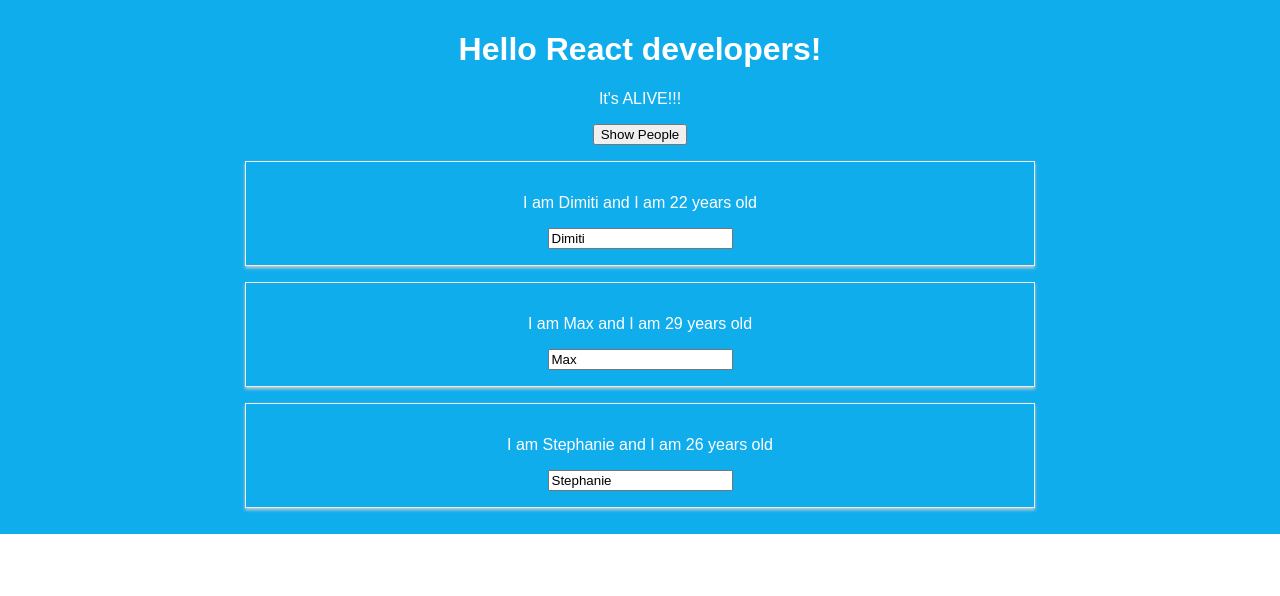
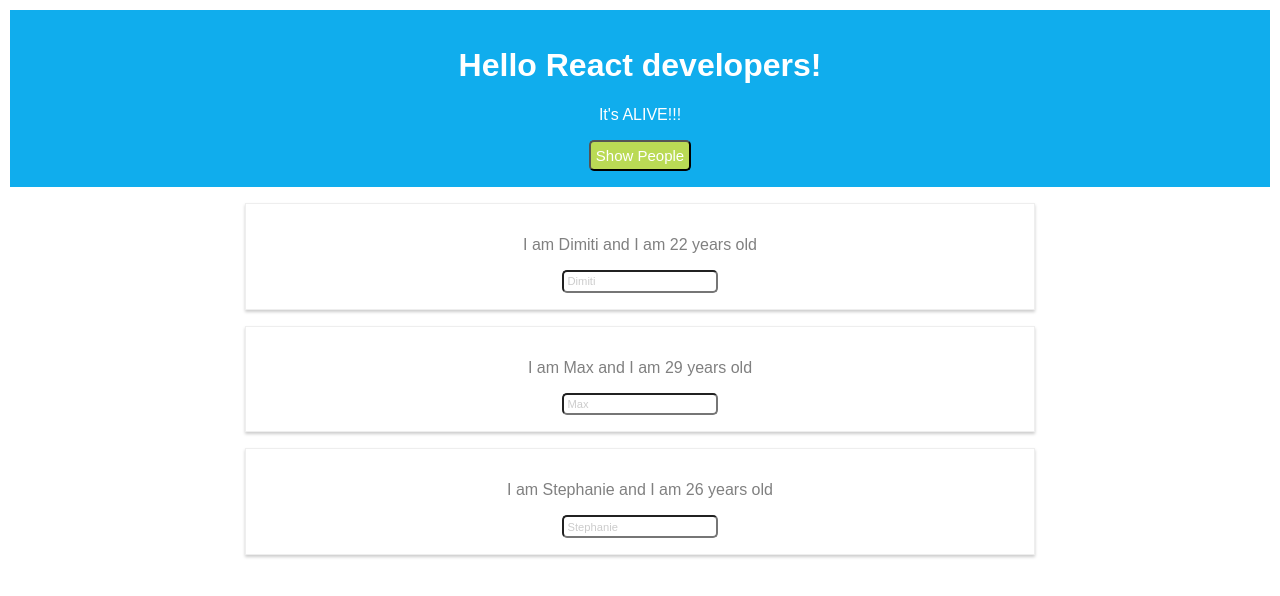
Before and after one commit to d-ivashchuk/academind-react, a React (Create React App) app: page / in a window 1280 px wide. Both pictures are taken after a click on the button "Show People". Shown: the top 596 px of the page. Built offline with nearby package versions, Linux system fonts and the light colour scheme.

Commit message:
add styled-components styling

```diff
--- a/package.json
+++ b/package.json
@@ -6,7 +6,8 @@
     "radium": "^0.24.0",
     "react": "^16.4.0",
     "react-dom": "^16.4.0",
-    "react-scripts": "1.1.4"
+    "react-scripts": "1.1.4",
+    "styled-components": "^3.3.2"
   },
   "scripts": {
     "start": "react-scripts start",
--- a/src/components/Cockpit/Cockpit.js
+++ b/src/components/Cockpit/Cockpit.js
@@ -1,14 +1,33 @@
 import React from 'react';
+import styled from 'styled-components'
+
+const Button = styled.button`
+padding:5px;
+background-color:#BADA55;
+border-radius:5px;
+color:white;
+font-size:15px;
+cursor:pointer
+:hover{
+  color:#555;
+
+}
+`
+const Cockpit = styled.div`
+background-color:#10ADeD;
+padding:1em;
+
+`
 
 const cockpit = (props)=>{
   return(
-<div>
+<Cockpit>
   <h1>Hello React developers!</h1>
   <p>It's ALIVE!!!</p>
-  <button style={props.style} onClick={props.changed}>
+  <Button style={props.style} onClick={props.changed}>
     Show People
-  </button>
-</div>
+  </Button>
+</Cockpit>
 
   )
 }
--- a/src/components/Persons/Person/Person.css
+++ /dev/null
@@ -1,8 +0,0 @@
-.Person {
-  width: 60%;
-  margin: 16px auto 16px;
-  border: 1px solid #eee;
-  box-shadow: 0 2px 3px #ccc;
-  padding: 16px;
-  text-align: center;
-}
--- a/src/components/Persons/Person/Person.js
+++ b/src/components/Persons/Person/Person.js
@@ -1,15 +1,31 @@
 import React from 'react';
-import './Person.css';
+import styled from 'styled-components'
 
+
+const Person = styled.div`
+color:grey;
+width: 60%;
+margin: 16px auto 16px;
+border: 1px solid #eee;
+box-shadow: 0 2px 3px #ccc;
+padding: 16px;
+text-align: center;
+`
+const Input = styled.input`
+padding:0.3em;
+border-radius:5px;
+color:#ccc;
+font-size:0.7em;
+`
 const person = props => {
 
   return (
-    <div className="Person">
+    <Person>
       <p onClick={props.click}>
         I am {props.name} and I am {props.age} years old
       </p>
-      <input type="text" onChange={props.changed} value={props.name} />
-    </div>
+      <Input type="text" onChange={props.changed} value={props.name} />
+    </Person>
   );
 };
 
--- a/src/containers/App.css
+++ b/src/containers/App.css
@@ -1,7 +1,6 @@
 .App {
   text-align: center;
   color: white;
-  background-color: #10aded;
   padding: 10px;
 }
 
```
Also changed, not shown: 1 other file (tests, documents, lock files or other folders).
